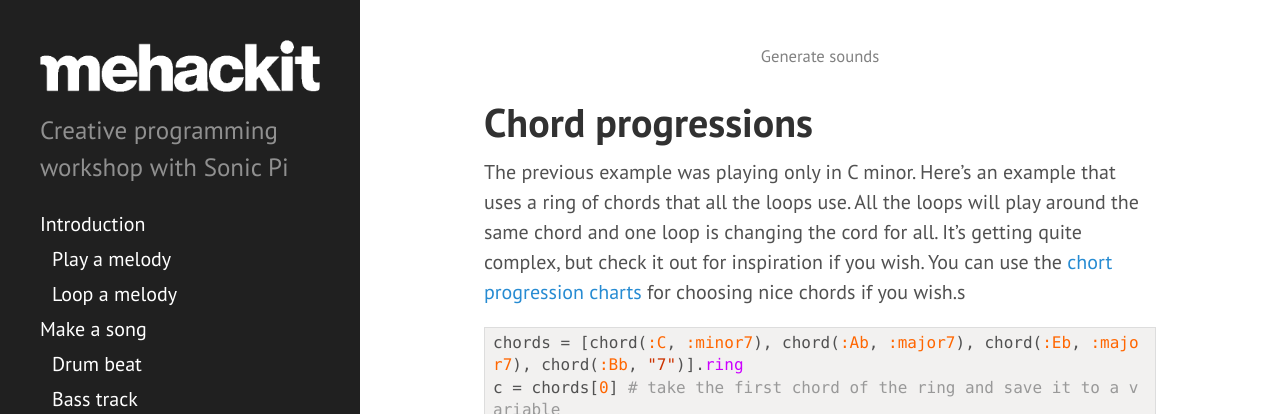
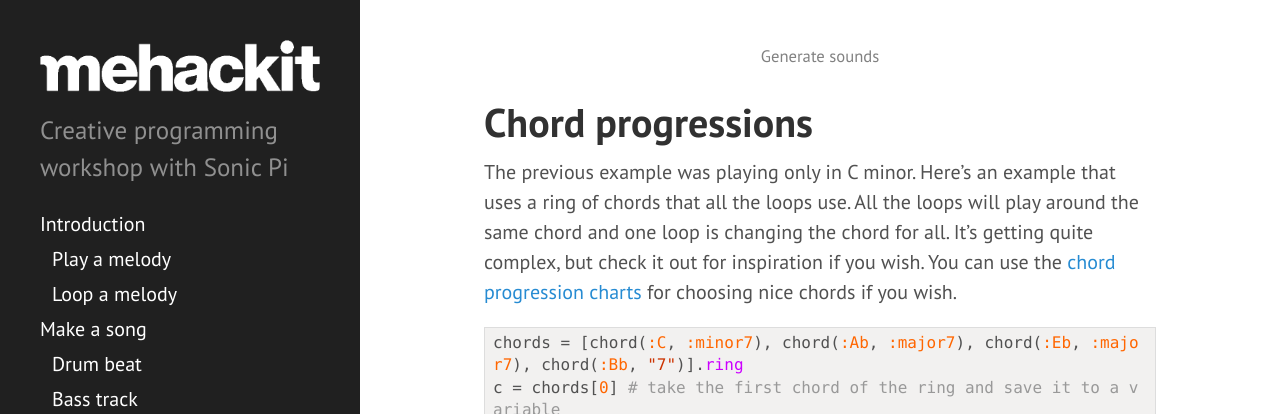
Before and after one commit to mehackit/sonic-pi-workshop, a Jekyll site: the page built from _exercises/04-generate-sounds/04-chord-progressions.md, in a window 1280 px wide and 1136 px high. Shown: the top 414 px of the window. Built offline with Jekyll 4.4.1, drawn with Linux system fonts in a browser that asks for light colours; nearby versions of some CDN libraries.

Commit message:
fix typos

```diff
--- a/_exercises/04-generate-sounds/04-chord-progressions.md
+++ b/_exercises/04-generate-sounds/04-chord-progressions.md
@@ -5,7 +5,7 @@ title: Chord progressions
 ---
 
 
-The previous example was playing only in C minor. Here's an example that uses a ring of chords that all the loops use. All the loops will play around the same chord and one loop is changing the cord for all. It's getting quite complex, but check it out for inspiration if you wish. You can use the <a href="{{site.url}}/exercises/09-piano/01-piano.html">chort progression charts</a> for choosing nice chords if you wish.s
+The previous example was playing only in C minor. Here's an example that uses a ring of chords that all the loops use. All the loops will play around the same chord and one loop is changing the chord for all. It's getting quite complex, but check it out for inspiration if you wish. You can use the <a href="{{site.url}}/exercises/09-piano/01-piano.html">chord progression charts</a> for choosing nice chords if you wish.
 
 {% highlight ruby %}
 chords = [chord(:C, :minor7), chord(:Ab, :major7), chord(:Eb, :major7), chord(:Bb, "7")].ring
```
Also changed, not shown: _exercises/02-make-a-song/04-lead.md (+1 -1 lines).
